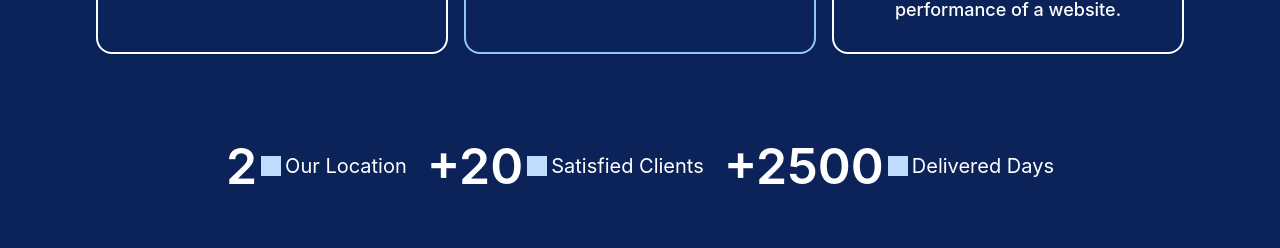
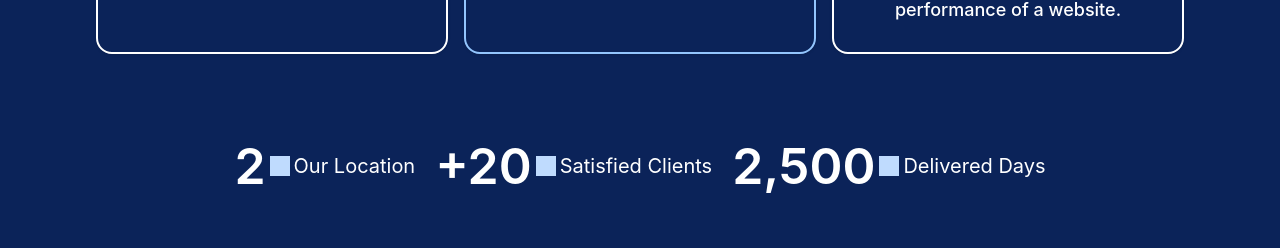
Before and after one commit to OumaimaTiguint/terabyte-web-clone, a React (Vite) app: page / in a window 1280 px wide. Shown: the part 3736-3984 px from the top of the page. Built offline with nearby package versions, Linux system fonts and the light colour scheme; a web font is replaced by a local one.

Commit message:
added count up on delivered days

```diff
--- a/package.json
+++ b/package.json
@@ -14,6 +14,7 @@
     "axios": "^1.6.5",
     "postcss": "^8.4.33",
     "react": "^18.2.0",
+    "react-countup": "^6.5.0",
     "react-dom": "^18.2.0",
     "react-fast-marquee": "^1.6.2",
     "react-icons": "^5.0.1",
--- a/src/components/OfferExplanation.jsx
+++ b/src/components/OfferExplanation.jsx
@@ -2,6 +2,7 @@ import React from 'react';
 import OfferExpCard from './OfferExpCard';
 import { offerExplanationData } from '../data/offerExplanationData';
 import { countingLpcData } from '../data/countingLpcData';
+import CountUp from 'react-countup';
 
 function OfferExplanation() {
     return (
@@ -24,7 +25,15 @@ function OfferExplanation() {
                 <div className='relative max-w-[67.3rem] flex flex-wrap m-auto justify-center items-center gap-5 mt-20 mb-36 element-to-fade-to-top element-to-start-counting fade-in-top'>
                     {countingLpcData.map((e) => (
                         <div key={e.id} className='h-16 justify-center items-center gap-1 flex text-white'>
-                            <h3 className='text-right sm:text-[50px] xs:text-4xl text-3xl font-semibold'>{e.number}</h3>
+                            {e.id === 2 ? (
+                                <CountUp end={e.number} duration={2} separator="," delay={0.5}>
+                                    {({ countUpRef }) => (
+                                        <h3 ref={countUpRef} className='text-right sm:text-[50px] xs:text-4xl text-3xl font-semibold'></h3>
+                                    )}
+                                </CountUp>
+                            ) : (
+                                <h3 className='text-right sm:text-[50px] xs:text-4xl text-3xl font-semibold'>{e.number}</h3>
+                            )}
                             <div className='w-5 h-5 bg-blue-200'></div>
                             <p className='sm:text-xl xs:text-lg text-base font-normal'>{e.title}</p>
                         </div>
```
Also changed, not shown: 1 other file (tests, documents, lock files or other folders).
